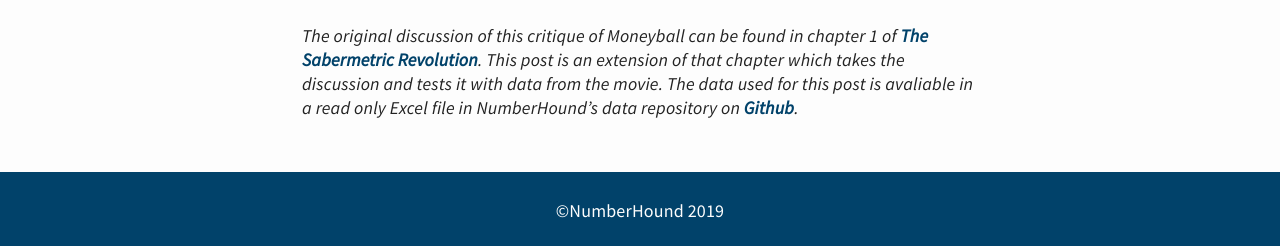
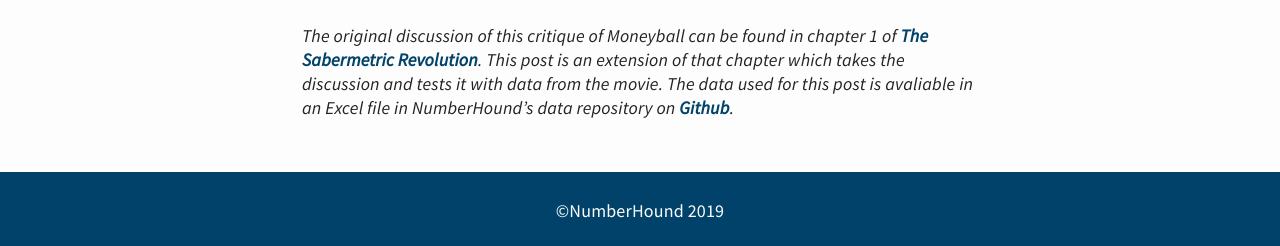
Before and after one commit to NumberHound/web, a Jekyll site: the page built from _posts/2019-11-05-The-Hidden-Side-of-Moneyball.md, in a window 1280 px wide and 900 px high, scrolled down 2156 px. Shown: the part 651-897 px from the top of the window. Built offline with Jekyll 4.4.1, drawn with Linux system fonts in a browser that asks for light colours.

Commit message:
Update 2019-11-05-The-Hidden-Side-of-Moneyball.md

```diff
--- a/_posts/2019-11-05-The-Hidden-Side-of-Moneyball.md
+++ b/_posts/2019-11-05-The-Hidden-Side-of-Moneyball.md
@@ -18,4 +18,4 @@ We can see from the graph above that Oakland's top six players (According to WAR
 
 Which players deserved more screen time for what they brought to the team? Taking the difference between their percentage of screen time and percentage or WAR suggests that film should have focused more on the team's starting rotation as well as Tejada and Chavez. Moneyball oversold the players brought in by the team on the cheap (with the help of sabermetrics), which in turn overshadowed the real contributions of Oakland's key players. This disparity leaves the audience with the impression that the players brought in on the cheap were significant contributors.
 
-_The original discussion of this critique of Moneyball can be found in chapter 1 of [The Sabermetric Revolution](https://www.amazon.ca/Sabermetric-Revolution-Assessing-Analytics-Baseball/dp/0812245725). This post is an extension of that chapter which takes the discussion and tests it with data from the movie. The data used for this post is avaliable in a read only Excel file in NumberHound's data repository on [Github](https://github.com/NumberHound/Data/tree/master/Posts/The%20Hidden%20Side%20of%20Moneyball)._
+_The original discussion of this critique of Moneyball can be found in chapter 1 of [The Sabermetric Revolution](https://www.amazon.ca/Sabermetric-Revolution-Assessing-Analytics-Baseball/dp/0812245725). This post is an extension of that chapter which takes the discussion and tests it with data from the movie. The data used for this post is avaliable in an Excel file in NumberHound's data repository on [Github](https://github.com/NumberHound/Data/tree/master/Posts/The%20Hidden%20Side%20of%20Moneyball)._
```
